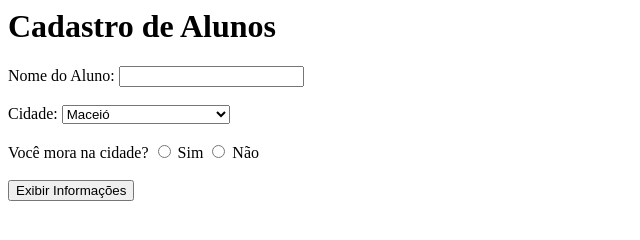
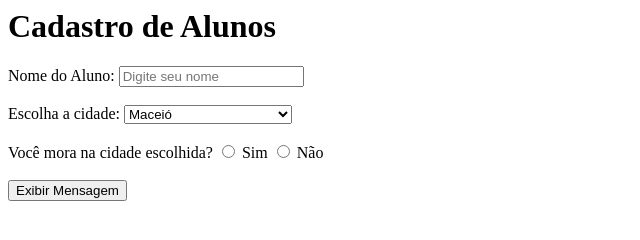
Before and after one commit to nickebel/atvd8, a plain HTML site: page index.html in a window 1280 px wide. Shown: the whole page, without its empty margins (0-640 px from the left). Drawn offline with Linux system fonts and the light colour scheme.

Commit message:
Update index.html

```diff
--- a/index.html
+++ b/index.html
@@ -1,26 +1,34 @@
 <html>
 <head>
-<script src="/script.js"></script>
+<script src="js/script.js"></script>
     <title>Cadastro de Alunos</title>
 </head>
 <body>
     <h1>Cadastro de Alunos</h1>
 
-    <label for="txtNome">Nome do Aluno:</label>
-    <input type="text" id="txtNome"><br><br>
+    <label for="nome">Nome do Aluno:</label>
+    <input type="text" id="nome" placeholder="Digite seu nome">
+    <br><br>
 
-    <label for="cidade">Cidade:</label>
+    <label for="cidade">Escolha a cidade:</label>
     <select id="cidade">
         <option value="Maceió">Maceió</option>
+        <option value="Campo Alegre">Campo Alegre</option>
         <option value="São Miguel dos Campos">São Miguel dos Campos</option>
-        <option value="Anadia">Anadia</option>
-    </select><br><br>
+        <option value="Piranhas">Piranhas</option>
+    </select>
+    <br><br>
 
-    <label>Você mora na cidade?</label>
-    <input type="radio" name="opcoes" value="Sim"> Sim
-    <input type="radio" name="opcoes" value="Não"> Não <br><br>
+    <label for="moraNaCidadeSim">Você mora na cidade escolhida?</label>
+    <input type="radio" id="moraNaCidadeSim" name="moraNaCidade" value="sim">
+    <label for="moraNaCidadeSim">Sim</label>
+    <input type="radio" id="moraNaCidadeNao" name="moraNaCidade" value="não">
+    <label for="moraNaCidadeNao">Não</label>
+    <br><br>
 
-    <button onclick="exibir()">Exibir Informações</button>
+    <button onclick="exibirMensagem()">Exibir Mensagem</button>
+
+    <p id="mensagem"></p>
 
 </body>
 </html>
```
